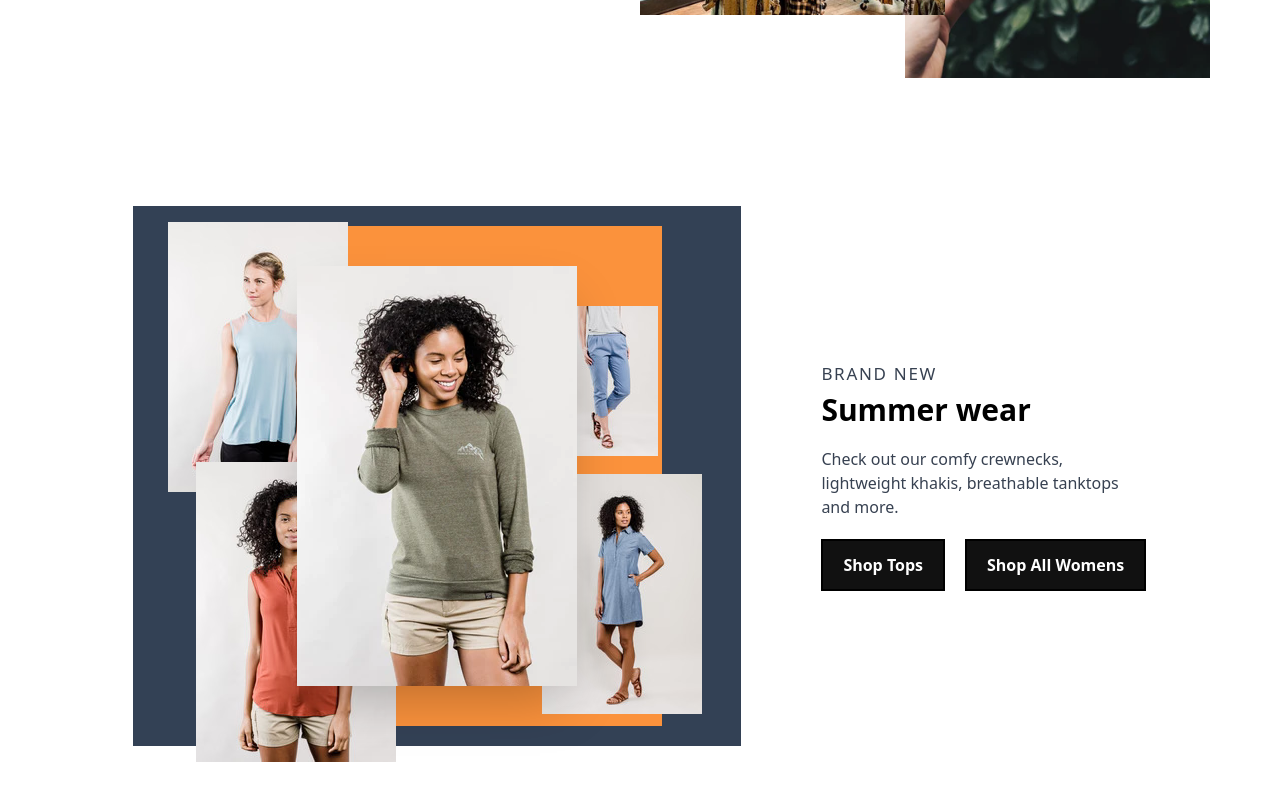
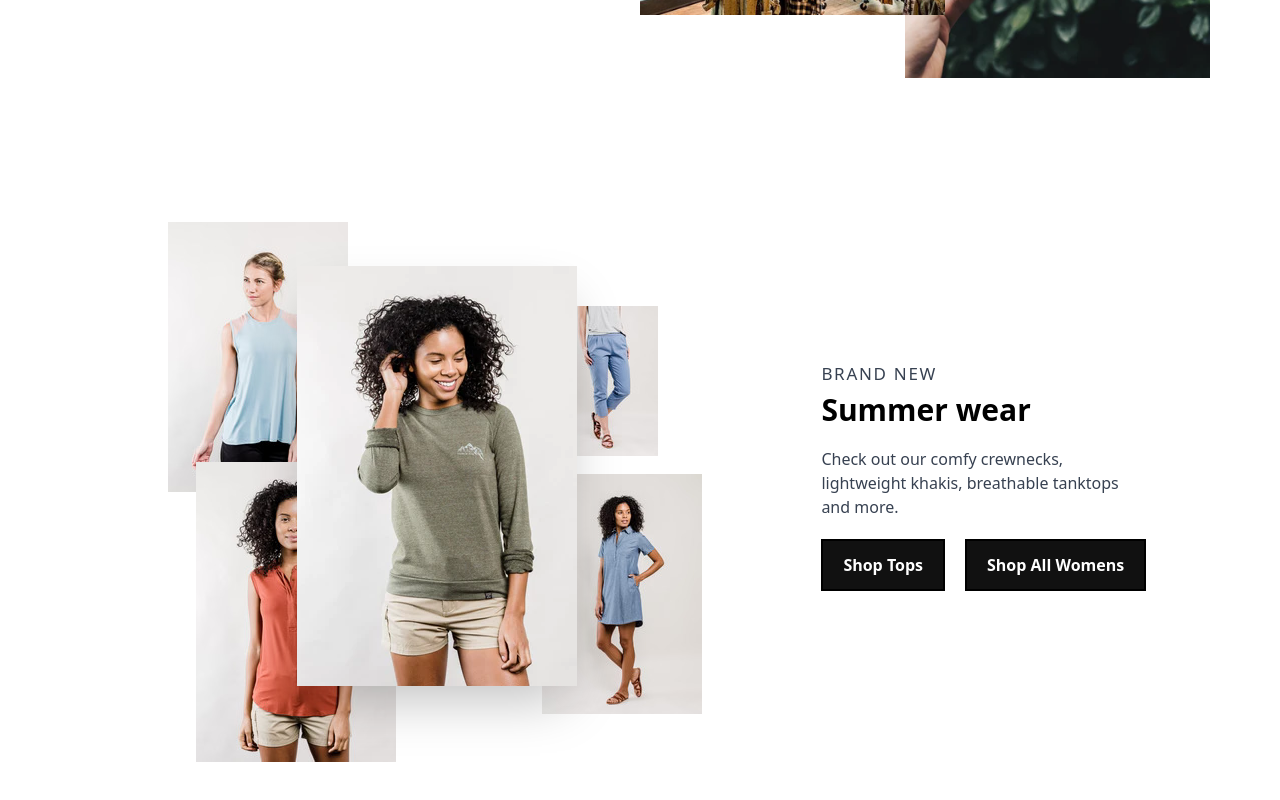
Before and after one commit to AhmedRazaShaikh0/react-axiom, a React (Create React App) app: page / in a window 1280 px wide. Shown: the part 1097-1897 px from the top of the page. Built offline with nearby package versions, Linux system fonts and the light colour scheme.

Commit message:
anim done

```diff
--- a/src/components/Shop.tsx
+++ b/src/components/Shop.tsx
@@ -89,8 +89,8 @@ export default function Shop() {
         <div className=' my-24'>
             <div className=' max-w-6xl my-[100px] m-auto'>
                 <div className='lg:mx-[6%] mx-[3%] flex justify-between md:flex-row flex-col items-center'>
-                    <div className='md:w-[60%] w-full bg-slate-700 flex relative'>
-                        <div className='flex bg-orange-400 my-[20px] mn:w-[450px] w-[210px] m-auto items-center relative '>
+                    <div className='md:w-[60%] w-full flex relative'>
+                        <div className='flex my-[20px] mn:w-[450px] w-[210px] m-auto items-center relative '>
                             <img src={gridData.img1} alt="" className='center mn:max-w-[280px] max-w-[140px] m-auto mn:my-[40px] my-[40px] z-20 relative' />
                             <img src={gridData.img3} alt="" className='topLeft mn:max-w-[180px] max-w-[90px] absolute top-0 left-0' />
                             <img src={gridData.img5} alt="" className='topRight mn:max-w-[100px] max-w-[50px] absolute top-0 right-0' />
```
